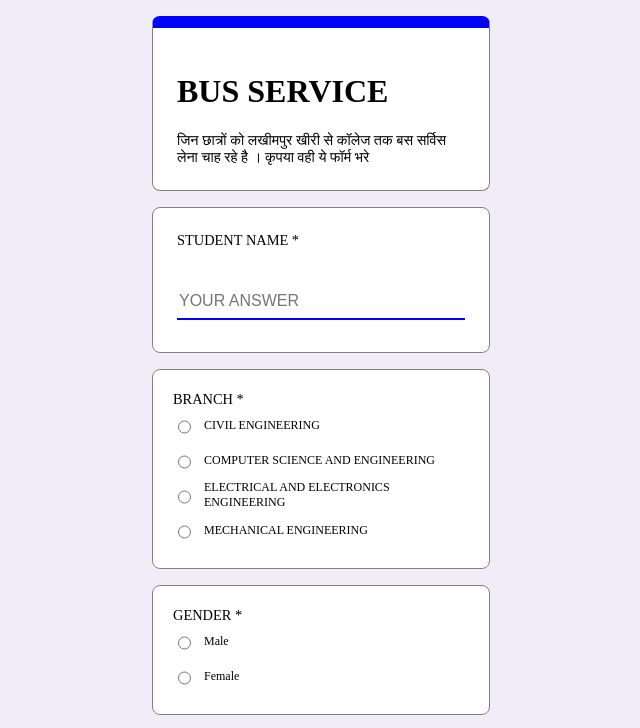
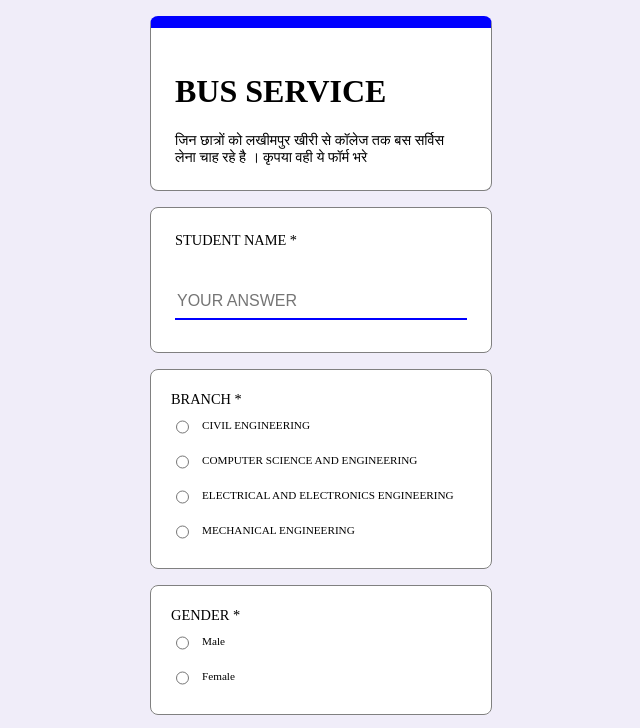
Before and after one commit to shivanshshukla3682-gif/my-form, a plain HTML site: page index.html in a window 1280 px wide. Shown: the top 728 px of the page, without its empty margins (319-959 px from the left). Drawn offline with Linux system fonts and the light colour scheme; a script that the page names is missing.

Commit message:
update style.css

```diff
--- a/style.css
+++ b/style.css
@@ -4,7 +4,7 @@ body{
 div{
   display: flex;
   flex-direction: column;
-  width: 36vh;
+  width: 36.5vh;
   background-color: white;
   margin: auto;
   margin-top: 2vh;
@@ -27,7 +27,7 @@ label{
 }
 .option{
   background-color: white;
-  width: 37vh;
+  width: 37.5vh;
   margin: auto;
   margin-top: 2vh;
   border: 0.1vh solid gray;
@@ -35,7 +35,7 @@ label{
   padding: 2.5vh;
 }
 .n{
-  font-size: 1.5vh;
+  font-size: 1.4vh;
   display: flex;
   align-items: center;
   gap: 10px;
```
